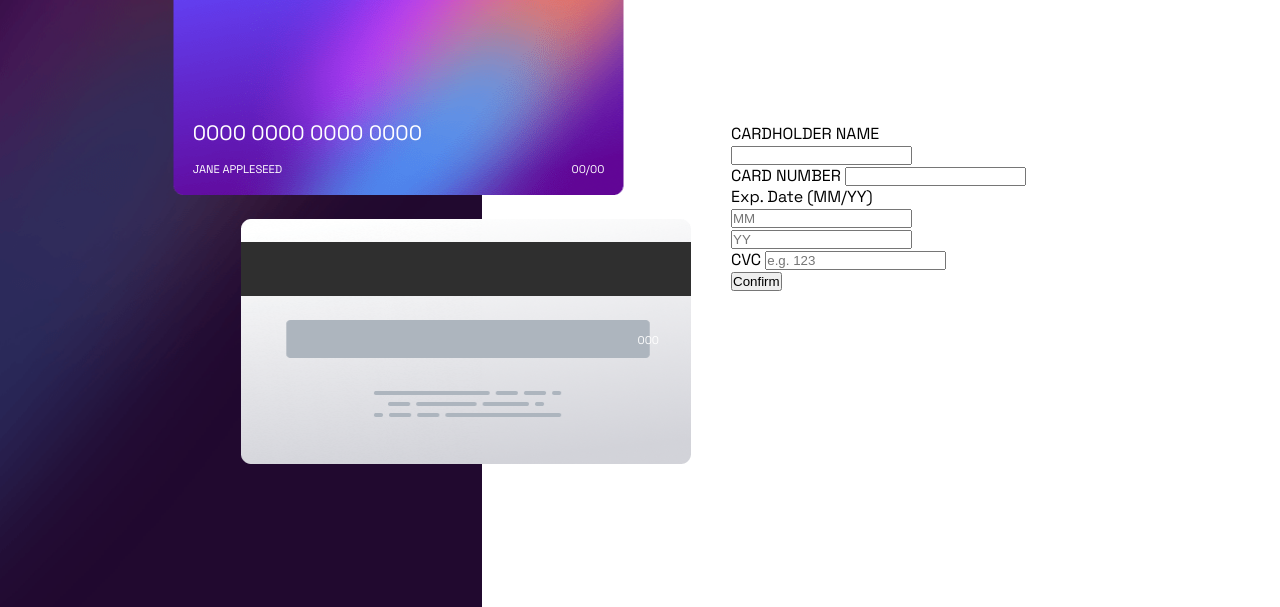
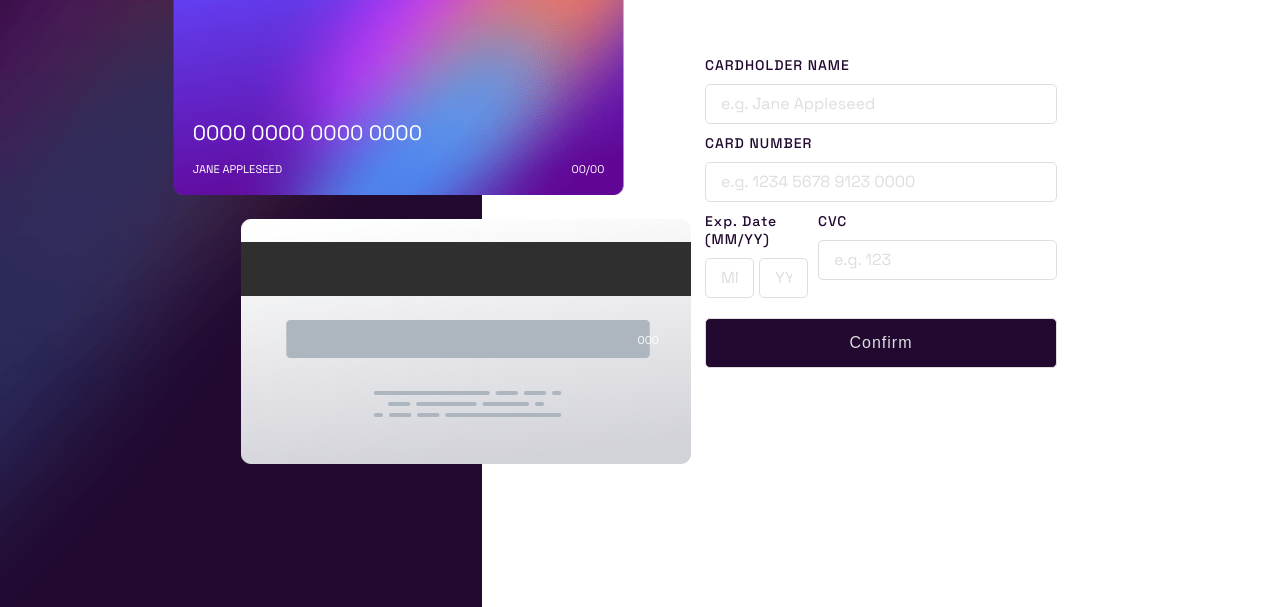
Before and after one commit to Risa2422/interactive-card-details-form-main, a plain HTML site: page index.html in a window 1280 px wide. Shown: the part 193-800 px from the top of the page. Drawn offline with Linux system fonts and the light colour scheme.

Commit message:
added card-info form

```diff
--- a/index.html
+++ b/index.html
@@ -3,7 +3,6 @@
   <head>
     <meta charset="UTF-8" />
     <meta name="viewport" content="width=device-width, initial-scale=1.0" />
-    <!-- displays site properly based on user's device -->
 
     <link
       rel="icon"
@@ -39,31 +38,43 @@
       </div>
       <div class="container__info">
         <form action="#" method="post" class="card-form">
-          <div class="holder-name-form">
+          <div class="holder-name-form form-input">
             <label for="holder-name">CARDHOLDER NAME</label>
-            <input type="text" name="holdername" id="holder-name" />
+            <input
+              type="text"
+              name="holdername"
+              id="holder-name"
+              placeholder="e.g. Jane Appleseed"
+            />
           </div>
-          <div class="card-number-from">
+          <div class="card-number-from form-input">
             <label for="card-number">CARD NUMBER</label>
-            <input type="text" name="cardnumber" id="card-number" />
+            <input
+              type="text"
+              name="cardnumber"
+              id="card-number"
+              placeholder="e.g. 1234 5678 9123 0000"
+            />
           </div>
-          <div class="exp-date-form">
-            <div class="input-wrapper">
-              <label for="exp-date-month">Exp. Date (MM/YY)</label>
+          <div class="form-wrap-expdate">
+            <div class="input-wrapper form-expdate">
+              <label for="exp-date-label">Exp. Date (MM/YY)</label>
+              <div class="exp-date">
                 <input
                   type="text"
                   name="month"
-                id="exp-date-month"
+                  id="exp-date-label"
                   placeholder="MM"
                 />
                 <input
                   type="text"
                   name="year"
-                id="exp-date-year"
+                  id="exp-date-label"
                   placeholder="YY"
                 />
               </div>
-            <div class="input-wrapper">
+            </div>
+            <div class="input-wrapper form-input form-cvc">
               <label for="input_cvc">CVC</label>
               <input
                 type="text"
@@ -90,9 +101,5 @@
         </div> -->
       </div>
     </main>
-
-    <!-- 0000 0000 0000 0000 Jane Appleseed 00/00 000 Cardholder Name e.g. Jane
-    Appleseed Card Number e.g. 1234 5678 9123 0000 Exp. Date (MM/YY) MM YY CVC
-    e.g. 123 Confirm -->
   </body>
 </html>
--- a/style.scss
+++ b/style.scss
@@ -119,14 +119,17 @@ body {
         justify-content: end;
         align-items: center;
         height: 100%;
-        color: white;
+        color: $color-white;
         font-size: 0.7rem;
       }
     }
   }
 
   &__info {
+    max-width: 400px;
+    width: 100%;
     padding: 1.5rem;
+    margin: 1rem auto;
 
     @media screen and (min-width: $desktop) {
       flex: 1;
@@ -136,8 +139,65 @@ body {
     }
 
     form {
-      max-width: 300px;
-      width: 100%;
+      input {
+        height: 40px;
+        padding: 15px;
+        border-radius: 5px;
+        border: solid 1px $color-light-grayish-violet;
+        font-size: 16px;
+
+        &::placeholder {
+          color: $color-light-grayish-violet;
+          font-family: "Space Grotesk", sans-serif;
+        }
+      }
+
+      label {
+        padding: 10px 0;
+        color: $color-very-dark-violet;
+        font-size: 14px;
+        font-weight: 500;
+        letter-spacing: 1px;
+      }
+
+      .form-input {
+        display: flex;
+        flex-direction: column;
+      }
+
+      .form-wrap-expdate {
+        display: flex;
+        flex-direction: row;
+        gap: 10px;
+      }
+
+      .form-expdate {
+        display: flex;
+        flex: 1;
+        flex-direction: column;
+
+        .exp-date {
+          display: flex;
+          gap: 5px;
+
+          #exp-date-label {
+            width: 100%;
+          }
+        }
+      }
+
+      .confirm {
+        margin-top: 20px;
+        input {
+          display: inline-block;
+          width: 100%;
+          height: 50px;
+          padding: 5px;
+          letter-spacing: 1px;
+          background-color: $color-very-dark-violet;
+          color: $color-light-grayish-violet;
+        }
+      }
     }
   }
 }
```
Also changed, not shown: style.css, 1 other file. Lines whose indentation alone changed are shown as unchanged.
